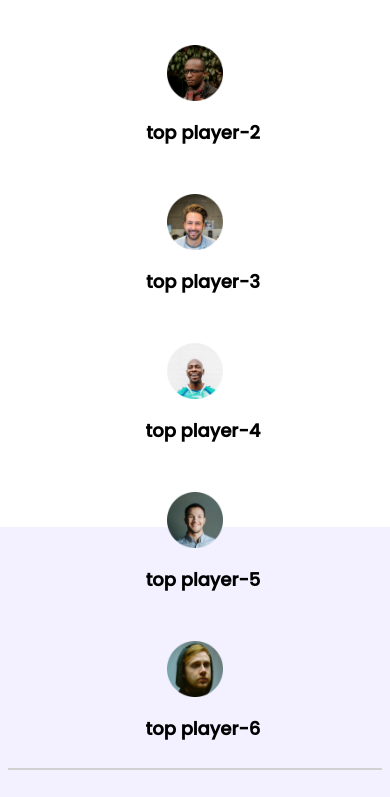
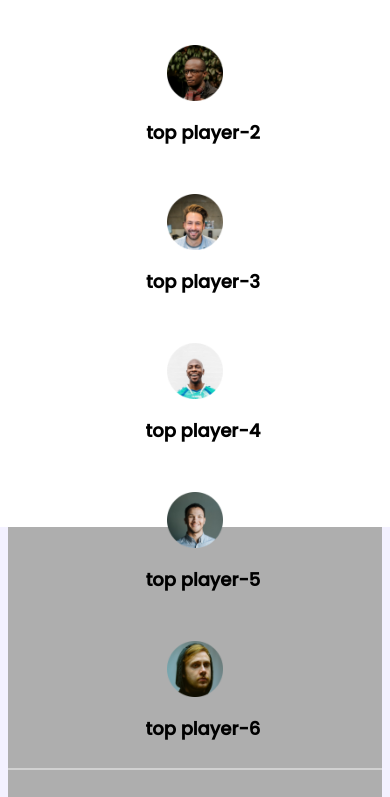
Before and after one commit to adnansayed82/leader-board-css3, a plain HTML site: page index.html in a window 390 px wide. Shown: the part 247-1044 px from the top of the page. Drawn offline with Linux system fonts and the light colour scheme.

Commit message:
first changet

```diff
--- a/style.css
+++ b/style.css
@@ -137,10 +137,8 @@ height: 104px;
    .players , .blogs, .courses
      {
        grid-template-columns: repeat(1, 1fr);
-
-
-
    }
+   main{background-color: #AEAEAE;}
 .section-title{text-align: center;
                 font-size: 2em;                 }
     .player ,.blogs{
```
